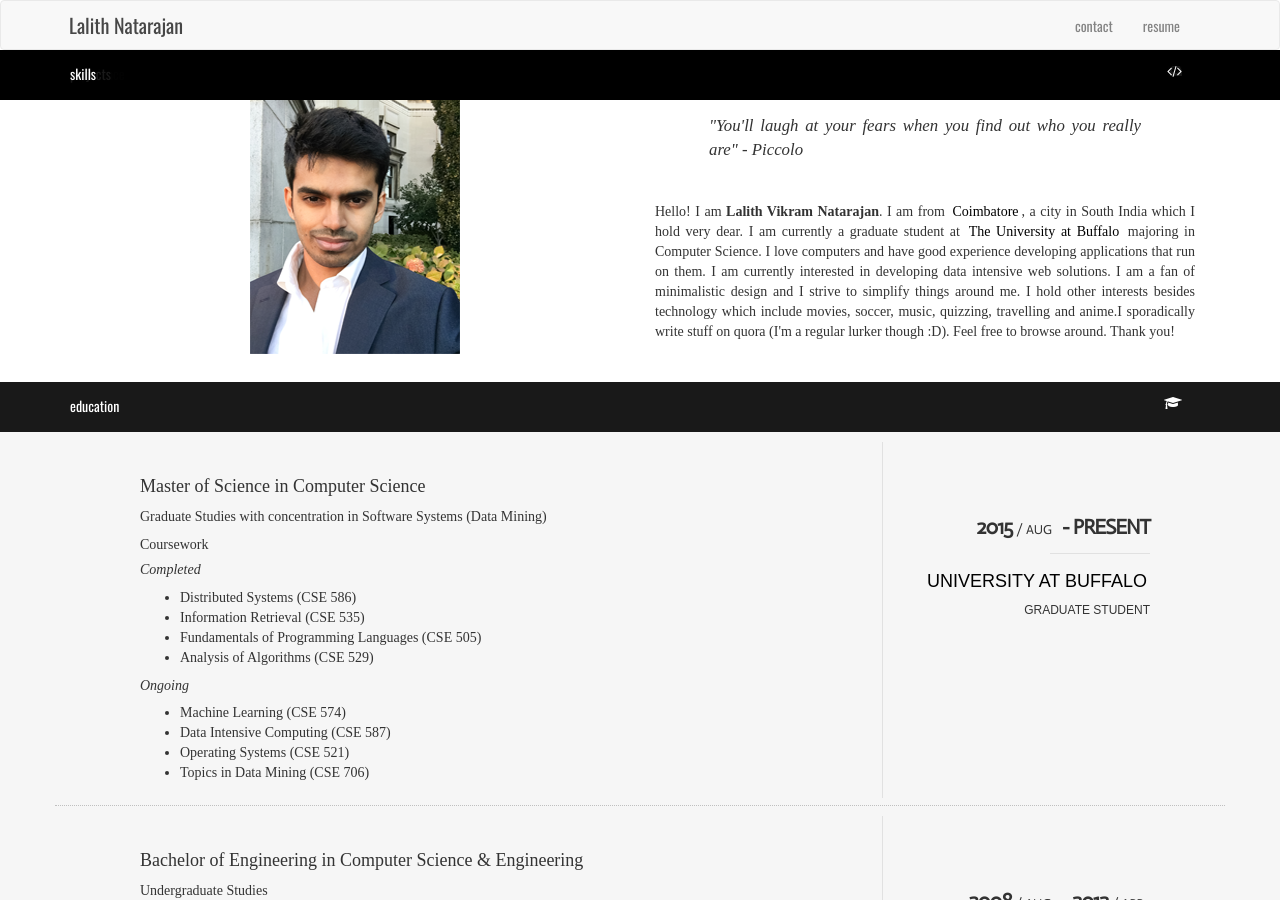
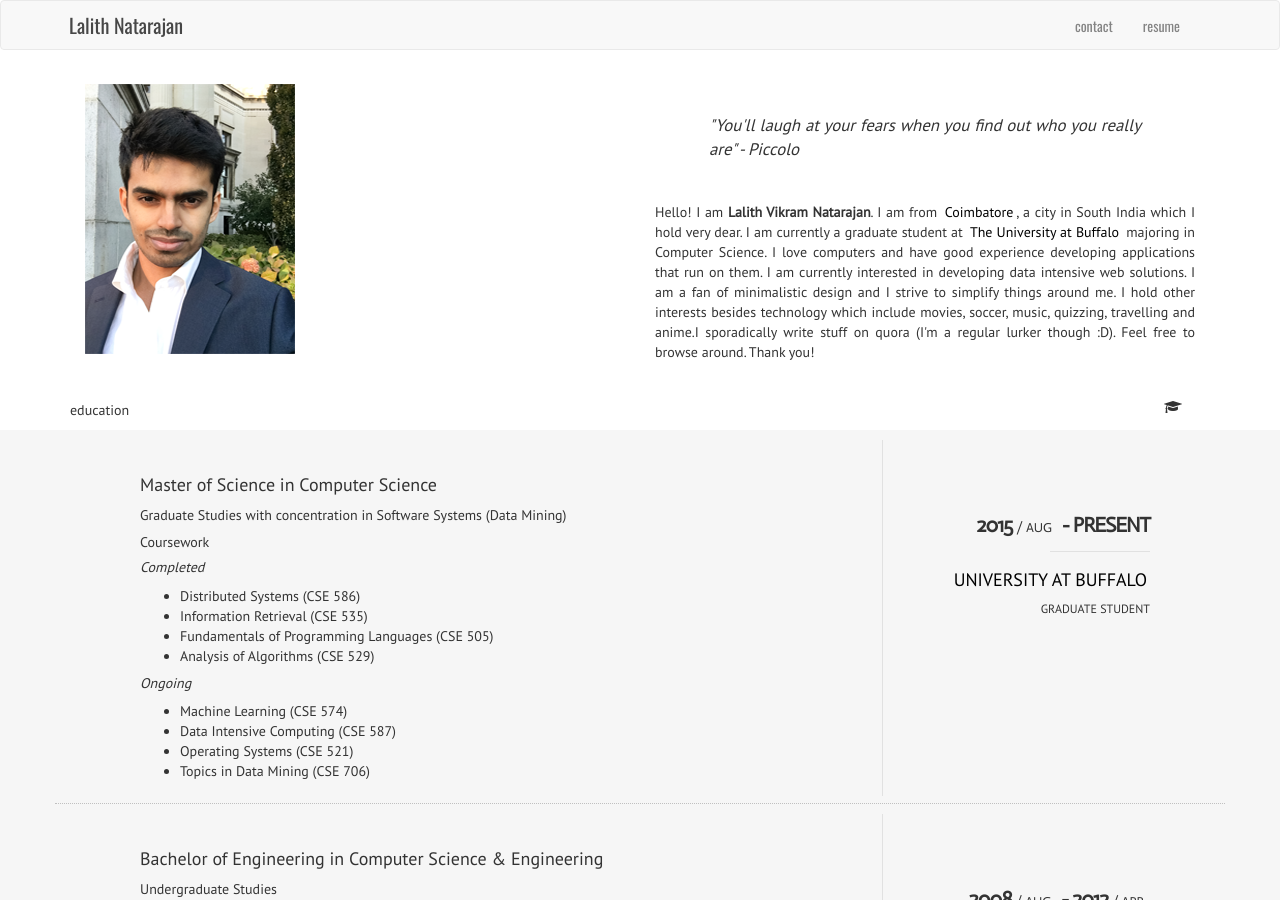
Before and after one commit to bizentass/bizentass.github.io, a Jekyll site: the page built from index.html, in a window 1280 px wide and 900 px high. Built offline with Jekyll 4.4.1, drawn with Linux system fonts in a browser that asks for light colours; nearby versions of some CDN libraries.

Commit message:
1. Made Responsive changes (fonts, styling) 2. Cleaned HTML code.

```diff
--- a/_layouts/default.html
+++ b/_layouts/default.html
@@ -15,6 +15,8 @@
 		<link href='https://fonts.googleapis.com/css?family=Oswald'
 			rel='stylesheet' type='text/css'>
 		<link href='https://fonts.googleapis.com/css?family=Actor'
+			rel='stylesheet' type='text/css'>
+		<link href='https://fonts.googleapis.com/css?family=PT+Sans'
 			rel='stylesheet' type='text/css'>
 		<link href="https://maxcdn.bootstrapcdn.com/bootstrap/3.3.6/css/bootstrap.min.css"
 			rel="stylesheet" type="text/css">
--- a/index.html
+++ b/index.html
@@ -21,9 +21,9 @@
 </header>
 
 <div class="content-scroller font_pt-sans">
-	<section class="about-section container" style="position: relative;">
-		<div class="col-md-6 col-sm-12 col-xs-12 about-me-container" style="text-align: center;">
-        	<img src="images/profile_pic.png" >
+	<div class="about-section container">
+		<div class="col-md-6 col-sm-12 col-xs-12 about-me-container image-container">
+        	<img src="images/profile_pic.png" alt="Lalith_profile_pic" >
       	</div>
       	<div class="col-md-6 col-sm-12 col-xs-12 about-me-container">
        	 <div class="blockquote">
@@ -33,20 +33,20 @@
        	 <p>
        	 Hello! I am <b>Lalith Vikram Natarajan</b>. I am from <a href="https://www.google.com/search?q=coimbatore"> Coimbatore</a>, a city in South India which I hold very dear. I am currently a graduate student at <a href="https://www.buffalo.edu">The University at Buffalo</a> majoring in Computer Science. I love computers and have good experience developing applications that run on them. I am currently interested in developing data intensive web solutions. I am a fan of minimalistic design and I strive to simplify things around me. I hold other interests besides technology which include movies, soccer, music, quizzing, travelling and anime.I sporadically write stuff on quora (I'm a regular lurker though :D). Feel free to browse around. Thank you! </p>
       	</div>
-	</section>
+	</div>
 
-	<section class="education-section">
-	    <div class="sticky-wrapper" id="education-nav" style="height:50px">
-		    <section class="gap education">
+	<div class="education-section">
+	    <div class="sticky-wrapper" id="education-nav">
+		    <div class="gap education">
 				<div class="container">
 					<p>education <i class="fa fa-graduation-cap sticky-wrapper-icon"></i></p>
 
 				</div>
-			</section>
+			</div>
 		</div>
 
 		<div id="education-details-container">
-            <section class="container page-section">
+            <div class="container page-section">
                 <div class="col-md-9">
                     <div class="cv-item edu-item">
                         <div class="tiny-break"></div>
@@ -81,7 +81,7 @@
                         </p>
                     </div><!-- end .page-section-title -->
                 </div><!-- end col-md-3 -->
-        	</section><!-- end .page-section -->
+        	</div><!-- end .page-section -->
 
             <div class="container page-section">
                 <div class="col-md-9">
@@ -122,15 +122,15 @@
                 </div><!-- end col-md-3 -->
         	</div><!-- end .page-section -->
     	</div>
-    </section><!-- end .education-section -->
+    </div><!-- end .education-section -->
 
-	<section class="experience-section">
-		<div class="sticky-wrapper" id="experience-nav" style="height:50px">
-		    <section class="gap experience">
+	<div class="experience-section">
+		<div class="sticky-wrapper" id="experience-nav" >
+		    <div class="gap experience">
 				<div class="container">
 					<p>experience  <i class="fa fa-briefcase sticky-wrapper-icon"></i> </p>
 				</div>
-			</section>
+			</div>
 		</div>
 
 		<div id="work-ex-details-container">
@@ -153,9 +153,8 @@
 							I was a part of this startup which focused on selling personalized jewelry. I worked on Python, Blender and various JS libraries while I was here. I had evaluated various technologies like OpenGL, Blender, Pillow, Sprite-spin and Three.js to create a custom 3D modeler for Augrav.com. We finalized an optimum solution using Blender, Sprite-Spin and hosted on Flask.
                         </p>
                         <div class="tiny-break"></div>
-                        <p>
-                        	<h5><i>
-                        	<a href="http://www.augrav.com/">Augrav.com</a> is a Krizda India Pvt Ltd venture specializing in personalized jewelry.</i></h5>
+                        <p class="company-desc">
+                        	<a href="http://www.augrav.com/">Augrav.com</a>is a Krizda India Pvt Ltd venture specializing in personalized jewelry.
                         </p>
                     </div><!-- end .cv-item -->
                 </div><!-- end .col-md-9 -->
@@ -180,9 +179,8 @@
 							This New York based startup dealt with social media analytics. I worked on Java, Struts, JavaScript libraries, Hadoop and Cassandra during my role as a Software Developer. I redesigned the consumer facing web application using Bootstrap 3 and Struts with the inclusion of a data visualization module for marketing analytics. I reduced the average response time of the application by over 20%. I had been part of a two-member team that upgraded the distributed system cluster used for the processing of real-time media data from Hadoop 1 to 2 by rewriting and optimizing a number of MapReduce jobs. I had solved critical-production issues that occurred in the distributed database system.
                         </p>
                         <div class="tiny-break"></div>
-                        <p>
-                        	<h5><i>
-                        	<a href="http://www.generalsentiment.com/the-team/">General Sentiment Inc.</a>is a Long Island based startup specializing in Data Analytics.</i></h5>
+                        <p class="company-desc">
+                        	<a href="http://www.generalsentiment.com/the-team/">General Sentiment Inc.</a>is a Long Island based startup specializing in Data Analytics.
                         </p>
                     </div><!-- end .cv-item -->
                 </div><!-- end .col-md-9 -->
@@ -207,26 +205,25 @@
 							I was a Software Engineer in the OSP Engineering domain of Verizon Communications Inc., the telecom powerhouse. I worked on Java based spatial web applications which had to be migrated, upgraded and occasionally built from scratch. I modified and optimized code for merging multiple databases, automated a manual spatial process and was invloved in flat file to .dgn migration. I was part of discussions on a web application based on Esri's ArcGIS and Spring. I built the application base using Spring and coded multiple modules in Java and jQuery. I also developed spatial web modules using Oracle Spatial and ArcGIS (built on top of the Dojo framework using the REST API). I also mentored a small team while supervising their work, close to the end of my tenure.
                         </p>
                         <div class="tiny-break"></div>
-                        <p>
-                        	<h5><i>
-                        	<a href="http://www.verizon.com/about/">Verizon's </a> Software Development Center operates out of India in Chennai and Hyderabad.</i></h5>
+                        <p class="company-desc">
+                        	<a href="http://www.verizon.com/about/">Verizon's </a>Software Development Center operates out of India in Chennai and Hyderabad.
                         </p>
                     </div><!-- end .cv-item -->
                 </div><!-- end .col-md-9 -->
         	</div><!-- end .page-section -->
  		</div>
- 	</section> <!-- end .experience-section -->
+ 	</div> <!-- end .experience-section -->
 
- 	<section class="projects-section">
-		<div class="sticky-wrapper" id="projects-nav" style="height:50px">
-		    <section class="gap projects">
+ 	<div class="projects-section">
+		<div class="sticky-wrapper" id="projects-nav">
+		    <div class="gap projects">
 				<div class="container">
 					<p>projects <i class="fa fa-inbox sticky-wrapper-icon"></i> </p>
 				</div>
-			</section>
+			</div>
 		</div>
 
-		<section class="container page-block">
+		<div class="container page-block">
 			<div class="container" id="projects-detail-container">
 			    <div class="col-md-4 project-item">
 			        <div class="project-item-preview">
@@ -319,19 +316,19 @@
 			        </div><!-- end .project-item-description -->
 			  	</div>
 			</div>
-		</section>
-	</section> <!-- .projects-section -->
+		</div>
+	</div> <!-- .projects-section -->
 
-    <section class="skills-section">
-		<div class="sticky-wrapper" id="skills-nav" style="height:50px">
-		    <section class="gap skills">
+    <div class="skills-section">
+		<div class="sticky-wrapper" id="skills-nav">
+		    <div class="gap skills">
 				<div class="container">
 					<p>skills <i class="fa fa-code sticky-wrapper-icon"></i>  </p>
 				</div>
-			</section>
+			</div>
 		</div>
 
-		<section class="container page-section" id="skills-details-container">
+		<div class="container page-section" id="skills-details-container">
         	<div class="col-md-4">
                 <div class="fixed">
                     <div class="progress-bar-description">
@@ -502,7 +499,6 @@
                 </div><!-- end .icon-box-1 -->
             </div><!-- end .span5 -->
             <div class="col-md-9" style="padding-bottom: 1em;">
-				<h5></h5>
 				<span class="label label-skill">Solr</span>
 				<span class="label label-skill">Bootstrap</span>
 				<span class="label label-skill">Git</span>
@@ -518,19 +514,19 @@
 				<span class="label label-skill">Windows</span>
 				<span class="label label-skill">Mac OS X</span>
 			</div>
-		    </section>
-	</section>
+	    </div>
+	</div>
 
-	<section class="contact-section">
-		<div class="sticky-wrapper" id="contact-nav" style="height:50px">
-		    <section class="gap contact">
+	<div class="contact-section">
+		<div class="sticky-wrapper" id="contact-nav">
+		    <div class="gap contact">
 				<div class="container">
 					<p>contact <i class="fa fa-envelope-o sticky-wrapper-icon"></i></p>
 				</div>
-			</section>
+			</div>
 		</div>
 
-		<section class="container page-block" id="contact-details-container">
+		<div class="container" id="contact-details-container">
         	<div class="col-md-6">
 
                 <p> I'm a good conversationalist and always on the lookout for exciting opportunities and discussions. If you want to talk with me, hire me, catch soccer or grab a coffee don't hesistate to call or send an email. </p>
@@ -563,17 +559,16 @@
 			    	Resume
 			    </a>
 
-                <nav class="navbar navbar-static-top col-md-12" style="padding:0px; margin:0px">
+                <nav class="col-md-12" style="padding: 0px; margin-top: 20px;">
 			      <div class="font-awesome">
-			        <div id="navbar" class="navbar-collapse collapse">
-			          <ul class="nav navbar-nav">
+			          <ul class="nav social-navbar" >
 			            <li>
 			            	<a href="https://www.facebook.com/lalith.vikram" >
 			            		<span class="fa fa-facebook-f"></span>
 			            	</a>
 			            </li>
 			            <li>
-			            	<a href="https://plus.google.com/u/0/101113049354604977297/" style="line-height: 1.80;">
+			            	<a href="https://plus.google.com/u/0/101113049354604977297/">
 			            		<span class="fa fa-google-plus"></span>
 			            	</a>
 			            </li>
@@ -589,7 +584,7 @@
 			            </li>
 			            <li style="height: 50px; width: 43px;">
 			            	<a href="https://www.quora.com/profile/Lalith-Natarajan" style="line-height: 1.3;" >
-			            		<img src="images/social_media/social-26-quora.png" style="height:14px; width:14px"/>
+			            		<img src="images/social_media/social-26-quora.png" alt="quora-icon" style="height:14px; width:14px"/>
 			            	</a>
 			            </li>
 			            <li>
@@ -602,38 +597,12 @@
 			            		<span class="fa fa-stack-exchange"></span>
 			            	</a>
 			            </li>
-							<!-- 		            <li> -->
-							<!-- 		            	<span style="z-index: 50; font-size: 0.9em;"> <img -->
-							<!-- 							src="http://theysaidso.com/branding/theysaidso.png" height="20" -->
-							<!-- 							width="20" alt="theysaidso.com" /> <a href="http://theysaidso.com" -->
-							<!-- 							title="Powered by quotes from theysaidso.com" -->
-							<!-- 							style="color: #9fcc25; margin-left: 4px; vertical-align: middle;"> -->
-							<!-- 								theysaidso.com </a> -->
-							<!-- 						</span> -->
-							<!-- 		            </li> -->
 			          </ul>
-			        </div>
 			      </div>
 			    </nav>
-
             </div><!-- end .col-md-12 -->
-            <div class="col-md-6 cv-item" style="padding-top:0px; display:none">
-                <form novalidate="novalidate" class="fixed" id="contact-form" name="contact-form" method="post" action="_layout/php/send.php">
-                    <fieldset>
-                        <div id="formstatus"></div>
-                        <input class="col-md-12" id="name" name="name" value="" placeholder="name here" type="text">
-                        <input class="col-md-12" id="email" name="email" value="" placeholder="email here" type="text">
-                        <input class="col-md-12" id="subject" name="subject" value="" placeholder="subject here" type="text">
-                        <textarea class="col-md-12" id="message" name="message" containers="7" cols="25" placeholder="message here">
-                        </textarea>
-                        <i class="fa fa-paper-plane-o"></i>
-                        <input class="col-md-4 btn btn-default" style="margin-top: 1em" id="submit" name="submit" value="Send!" type="submit">
-                    </fieldset>
-                </form>
-
-            </div><!-- end .col-md-12 -->
-	    </section>
-    </section>
+	    </div>
+    </div>
 </div> <!-- end .content-scroller -->
 
 <footer>
@@ -653,7 +622,7 @@
     <div class="modal-content">
       <div class="modal-body">
         <div class="popup-modal">
-		    <img class="img-responsive" src="images/projects/incident_search_inner.png" >
+		    <img class="img-responsive" src="images/projects/incident_search_inner.png" alt="Incident Search Screenshot">
 		    <div class="description-box">
 			      <h4> Sweet Search - Incident Based Twitter Search</h4>
 			      <p> This is a web-based search system used to retrieve incident specific information from social media. If a user searches about say, Paris attacks, we would aggregate information from twitter, show the various influencers, topics discussed and places of interest. The user would then be able to form a rounded opinion about the incident. Content tagging, faceted search and cross-document analytics were performed to achieve this. We were one of the few teams selected to present in class.
@@ -687,7 +656,7 @@
     <div class="modal-content">
       <div class="modal-body">
         <div class="popup-modal">
-		    <img class="img-responsive" src="images/projects/formal_specifications_inner.png" >
+		    <img class="img-responsive" src="images/projects/formal_specifications_inner.png" alt="Formal Specs Screenshot">
 		    <div class="description-box">
 			      <h4> Formal Specifications of Distributed Algorithms</h4>
 			      <p> TLA+ is a formal specification language used to model check properties of complex distributed algorithms. It was used to specify and check properties in Hybrid Vector Clocks and Dijkstra's 4 state and 3 state token ring algorithms.
@@ -724,34 +693,28 @@
     <div class="modal-content">
       <div class="modal-body">
         <div class="popup-modal">
-		    <img class="img-responsive" src="images/projects/fpl_project_inner.png" >
+		    <img class="img-responsive" src="images/projects/fpl_project_inner.png" alt="FPL Assignment Screenshots">
 		    <div class="description-box">
 				<h4> Programming Paradigms </h4>
 				<p> Following are the broad categories. More programs are present in the repository</p>
 				<p> Object Oriented Programming </p>
-				<p>
 					<ul class="unordered-list">
 					    <li> Top Down Parser for a custom grammar in Java</li>
 					    <li> Multiple Inheritance using delegation in Java </li>
 					    <li> Design Patterns identification</li>
 					</ul>
-				</p>
 				<p> Functional Programming </p>
-				<p>
 					<ul class="unordered-list">
 					    <li> Binary Search Tree in SML</li>
 					    <li> Depth Order Search Traversal in SML </li>
 					    <li> Mapper and Reducer in SML</li>
 					    <li> Generating Church Numerals in SML</li>
 					</ul>
-				</p>
 				<p> Logic Programming </p>
-				<p>
 					<ul class="unordered-list">
 					    <li> Constraint Resolution in Prolog</li>
 					    <li> Reducible check in Prolog </li>
 					</ul>
-				</p>
 				<p>
 					<i class="fa fa-history"></i>
 						Sep - Dec 2015
@@ -780,7 +743,7 @@
     <div class="modal-content">
       <div class="modal-body">
         <div class="popup-modal">
-		    <img class="img-responsive" src="images/projects/tweet_indexer_inner.png" >
+		    <img class="img-responsive" src="images/projects/tweet_indexer_inner.png" alt="Tweet Indexer Screenshot">
 		    <div class="description-box">
 			      <h4> Daily Tweet Indexer</h4>
 			      <p> Using the Twython API, tweets are extracted from lists every 10 minutes. These tweets are then cleaned, various fields removed and renamed. They are then fed into Solr for language wise indexing. Python cron tabs are used for automating the entire process.
@@ -814,7 +777,7 @@
     <div class="modal-content">
       <div class="modal-body">
         <div class="popup-modal">
-		    <img class="img-responsive" src="images/projects/visual_speech_inner.png" >
+		    <img class="img-responsive" src="images/projects/visual_speech_inner.png" alt="Visual Speech Inner Screenshot">
 		    <div class="description-box">
 			      <h4> Visual Speech Synthesis</h4>
 			      <p> This was my final academic project during my undergraduation. The windows based application is used to convert text to audiovisual stream with a custom face giving the impression of a photorealistic video. Two algorithms were compared by implementing them and improved by implementation of proper time delays. Additionally, reading of text from files, storage of video and human data was used.
```
Also changed, not shown: 1 other file.
